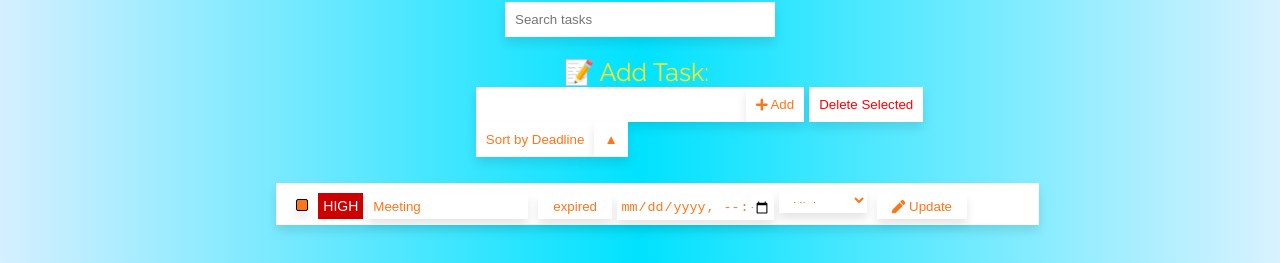
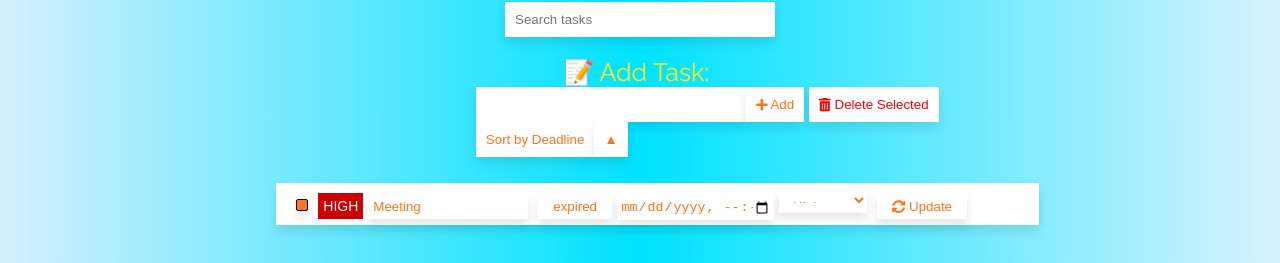
Before and after one commit to manjeetaR/Task-Manager, a React (Create React App) app: page / in a window 1280 px wide. Both pictures are taken after a click on the checkbox 302 px from the left and 344 px from the top of the page. Shown: the part 139-402 px from the top of the page. Built offline with nearby package versions, Linux system fonts and the light colour scheme; the HTML template or start-up script is replaced by a standard one.

Commit message:
Change edit icon

```diff
--- a/src/App.js
+++ b/src/App.js
@@ -1,6 +1,6 @@
 import React, { Component } from 'react';
 import { FontAwesomeIcon } from '@fortawesome/react-fontawesome';
-import { faCalendarAlt, faPen, faTrashAlt, faPlus } from '@fortawesome/free-solid-svg-icons';
+import { faCalendarAlt, faTrashAlt, faPlus, faSyncAlt } from '@fortawesome/free-solid-svg-icons';
 import './styles.css';
 import { CSSTransitionGroup } from 'react-transition-group';
 import Alert from './Alert';
@@ -146,7 +146,7 @@ class App extends Component {
   };
 
   render() {
-    const { list, deadline, searchText, alert } = this.state;
+    const { list, deadline, searchText } = this.state;
     return (
       <main className="container">
         <h1 className="header"> Task Manager</h1>
@@ -171,7 +171,7 @@ class App extends Component {
             style={{ position: "absolute", color: "red", display: 'inline-block', marginLeft: "5px", padding: "10px", ...this.state.list.every(item => !item.isChecked) ? { visibility: 'hidden' } : { visibility: 'visible' } }}
             onClick={() => this.deleteSelectedTasks()}
           >
-            Delete Selected
+            <FontAwesomeIcon icon={ faTrashAlt }/> Delete Selected
           </button>
           <div className="sortContainer" onClick={this.toggleSortDirection}>
             <button className='buttonStyle'>Sort by Deadline</button>
@@ -224,7 +224,7 @@ class App extends Component {
                     )}
                   <Select handleSelect={this.handleSelect} list={list} item={item} priority={item.priority} />
                   <button className="itemButton buttonAnimate" onClick={() => this.update(item.id)}>
-                  <FontAwesomeIcon icon={faPen} /> Update
+                  <FontAwesomeIcon icon={faSyncAlt} /> Update
 								</button>
                   <button
                     className='itemButton'
```
